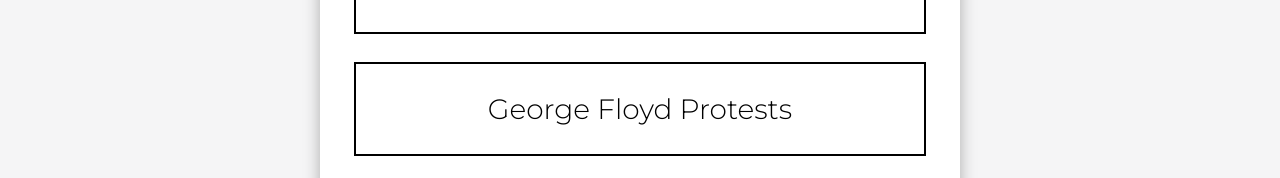
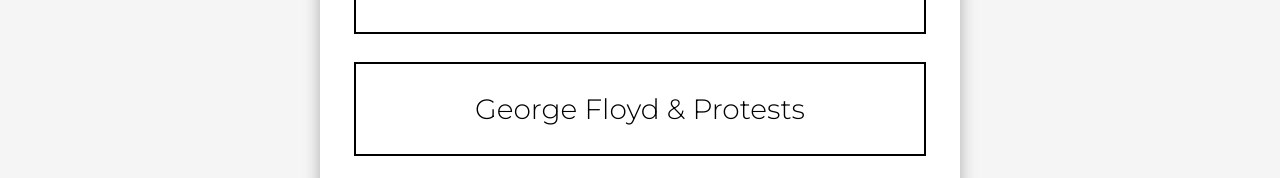
Before and after one commit to MichaelZhao21/advocacy, a React (Create React App) app: page / in a window 1280 px wide. Shown: the part 774-952 px from the top of the page. Built offline with nearby package versions, Linux system fonts and the light colour scheme.

Commit message:
Added & between floyd and protests

```diff
--- a/src/pages/GeorgeProtests.js
+++ b/src/pages/GeorgeProtests.js
@@ -11,7 +11,7 @@ class GeorgeProtests extends React.Component {
         return (
             <div>
                 <div className="header george-header">
-                    <h1>George Floyd Protests</h1>
+                    <h1>George Floyd & Protests</h1>
                 </div>
                 <div class="container">
                     <a className="link link-list" href={Case}>Derek Chauvin's Case 5/29/2020</a>
--- a/src/pages/Home.js
+++ b/src/pages/Home.js
@@ -18,7 +18,7 @@ class Home extends React.Component {
                     <div className="spacer"></div>
                     <Link className="section-button" to="/help">How to Help</Link>
                     <Link className="section-button" to="/current-events">Current Events</Link>
-                    <Link className="section-button" to="/george-floyd-protests">George Floyd Protests</Link>
+                    <Link className="section-button" to="/george-floyd-protests">George Floyd & Protests</Link>
                     <Link className="section-button" to="/black-rights">Black Rights</Link>
                     <Link className="section-button" to="/police-brutality">Police Brutality</Link>
                     <Link className="section-button" to="/online-protests">Online Protests and COVID-19</Link>
```
